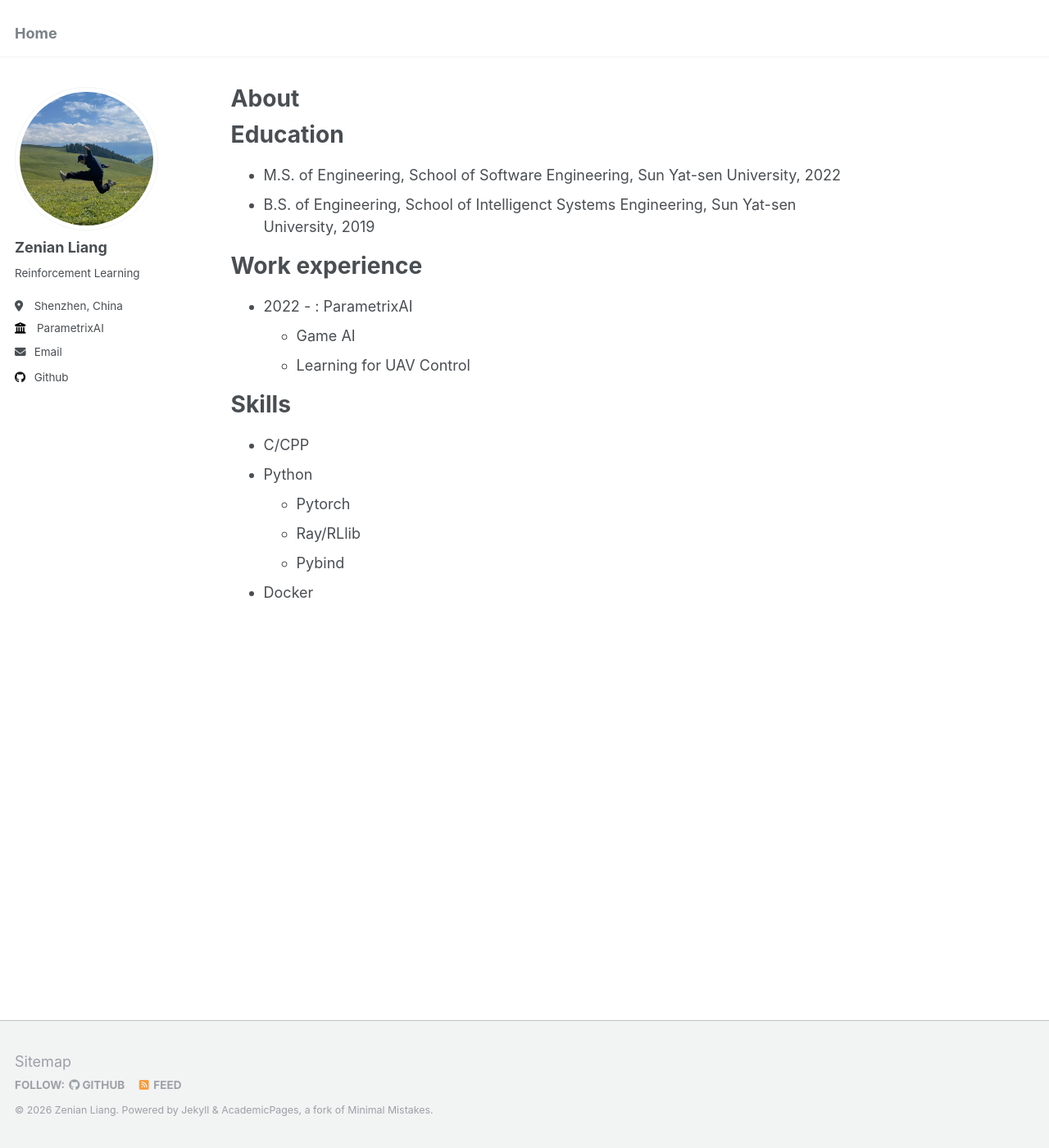
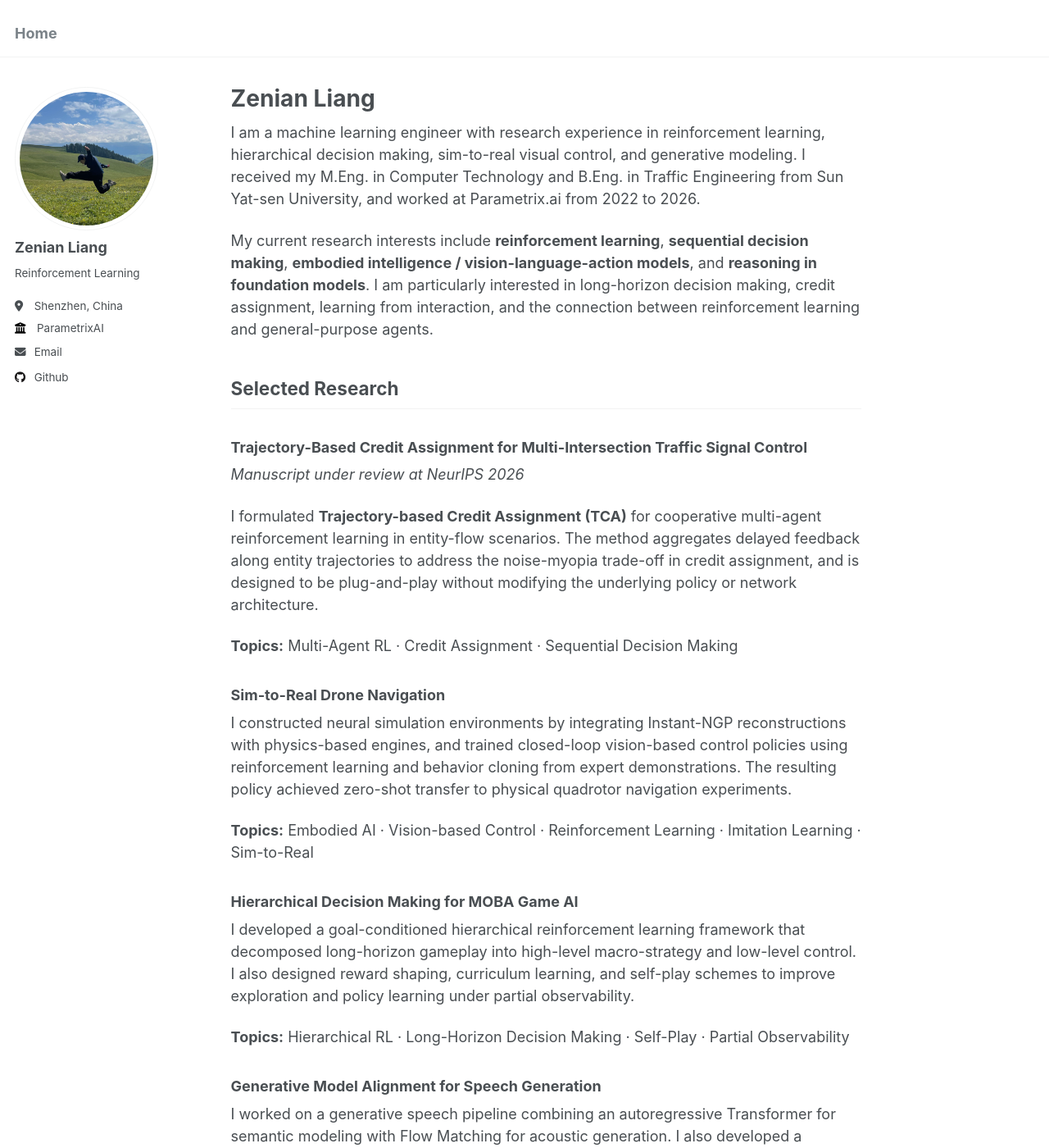
Before and after one commit to Mnji4/Mnji4.github.io, a Jekyll site: the page built from _pages/about.md, in a window 1280 px wide and 1400 px high. Shown: the whole window at 82% size. Built offline with Jekyll 4.4.1, drawn with Linux system fonts in a browser that asks for light colours; some of the changed text lies outside the part shown.

Commit message:
Draft PhD-focused research homepage

```diff
--- a/_pages/about.md
+++ b/_pages/about.md
@@ -1,28 +1,55 @@
 ---
 permalink: /
-title:  About
+title: "Zenian Liang"
 author_profile: true
 redirect_from:
   - /about/
   - /about.html
 ---
 
-Education
-======
-* M.S. of Engineering, School of Software Engineering, Sun Yat-sen University, 2022
-* B.S. of Engineering, School of Intelligenct Systems Engineering, Sun Yat-sen University, 2019
+I am a machine learning engineer with research experience in reinforcement learning, hierarchical decision making, sim-to-real visual control, and generative modeling. I received my M.Eng. in Computer Technology and B.Eng. in Traffic Engineering from Sun Yat-sen University, and worked at Parametrix.ai from 2022 to 2026.
 
-Work experience
-======
-* 2022 - : ParametrixAI
-  * Game AI
-  * Learning for UAV Control
+My current research interests include **reinforcement learning**, **sequential decision making**, **embodied intelligence / vision-language-action models**, and **reasoning in foundation models**. I am particularly interested in long-horizon decision making, credit assignment, learning from interaction, and the connection between reinforcement learning and general-purpose agents.
 
-Skills
-======
-* C/CPP
-* Python
-  * Pytorch
-  * Ray/RLlib
-  * Pybind
-* Docker
+## Selected Research
+
+### Trajectory-Based Credit Assignment for Multi-Intersection Traffic Signal Control
+
+*Manuscript under review at NeurIPS 2026*
+
+I formulated **Trajectory-based Credit Assignment (TCA)** for cooperative multi-agent reinforcement learning in entity-flow scenarios. The method aggregates delayed feedback along entity trajectories to address the noise-myopia trade-off in credit assignment, and is designed to be plug-and-play without modifying the underlying policy or network architecture.
+
+**Topics:** Multi-Agent RL · Credit Assignment · Sequential Decision Making
+
+### Sim-to-Real Drone Navigation
+
+I constructed neural simulation environments by integrating Instant-NGP reconstructions with physics-based engines, and trained closed-loop vision-based control policies using reinforcement learning and behavior cloning from expert demonstrations. The resulting policy achieved zero-shot transfer to physical quadrotor navigation experiments.
+
+**Topics:** Embodied AI · Vision-based Control · Reinforcement Learning · Imitation Learning · Sim-to-Real
+
+### Hierarchical Decision Making for MOBA Game AI
+
+I developed a goal-conditioned hierarchical reinforcement learning framework that decomposed long-horizon gameplay into high-level macro-strategy and low-level control. I also designed reward shaping, curriculum learning, and self-play schemes to improve exploration and policy learning under partial observability.
+
+**Topics:** Hierarchical RL · Long-Horizon Decision Making · Self-Play · Partial Observability
+
+### Generative Model Alignment for Speech Generation
+
+I worked on a generative speech pipeline combining an autoregressive Transformer for semantic modeling with Flow Matching for acoustic generation. I also developed a reinforcement-learning-based generative alignment framework that optimized sequence-level audio quality against a learned evaluator.
+
+**Topics:** Generative Modeling · Reinforcement Learning · Alignment · Flow Matching
+
+## Experience
+
+**Parametrix.ai**, Shenzhen, China
+Machine Learning Engineer, Jul. 2022 – Mar. 2026
+
+## Education
+
+**Sun Yat-sen University**, Guangzhou, China
+M.Eng. in Computer Technology, 2022
+B.Eng. in Traffic Engineering, 2019
+
+## Links
+
+[Email](mailto:liangzn3@mail3.sysu.edu.cn) · [GitHub](https://github.com/Mnji4) · [CV](/cv/)
```
